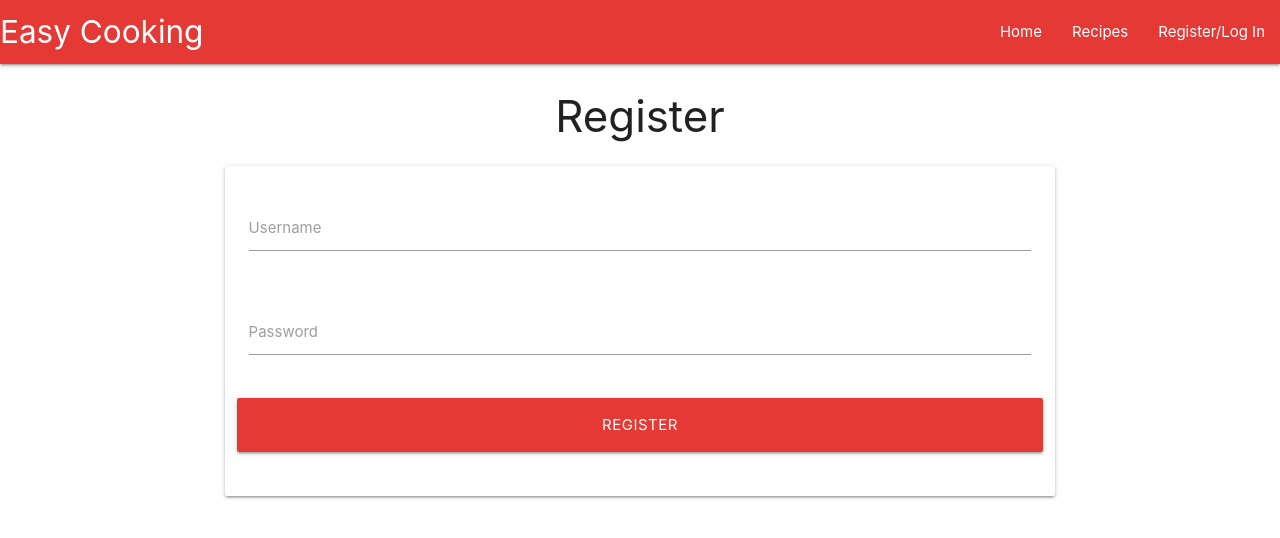
After one commit to Code-Institute-Submissions/ms_project_3-1, a Flask app: page /register in a window 1280 px wide. The commit adds this page. Shown: the top 538 px of the page. Run offline with Flask 2, Linux system fonts and the light colour scheme; some libraries are stand-ins or nearby versions.

Commit message:
Add Register template

```diff
--- a/app.py
+++ b/app.py
@@ -4,6 +4,8 @@ from flask import (
     redirect, request, session, url_for)
 from flask_pymongo import PyMongo
 from bson.objectid import ObjectId
+# Import Werkzeug security helpers
+from werkzeug.security import generate_password_hash, check_password_hash
 if os.path.exists("env.py"):
     import env
 
@@ -27,6 +29,11 @@ def get_recipes():
     return render_template("recipes.html", recipes=recipes)
 
 
+@app.route("/register", methods=["GET", "POST"])
+def register():
+    return render_template("register.html")
+
+
 if __name__ == "__main__":
     app.run(host=os.environ.get("IP"),
             port=int(os.environ.get("PORT")),
--- a/templates/base.html
+++ b/templates/base.html
@@ -16,10 +16,11 @@
         <nav class="nav-extended red darken-1">
             <div class="nav-wrapper">
               <a href="#" class="brand-logo">Easy Cooking</a>
+              <!--?-->
               <ul id="nav-mobile" class="right hide-on-med-and-down">
                 <li><a href="#">Home</a></li>
                 <li><a href="{{ url_for('get_recipes') }}">Recipes</a></li>
-                <li><a href="#">Register/Log In</a></li>
+                <li><a href="{{ url_for('register') }}">Register/Log In</a></li>
               </ul>
             </div>
         </nav>
--- /dev/null
+++ b/templates/register.html
@@ -0,0 +1,31 @@
+{% extends "base.html" %}
+{% block content %}
+
+    <h3 class="center-align">Register</h3>
+
+    <div class="row">
+        <form class="col s12 m8 offset-m2" method="POST" action="{{ url_for('register') }}">
+            <div class="card-panel">
+                <!-- Username -->
+                <div class="row">
+					<div class="input-field col s12">
+						<input id="username" name="username" type="text" minlength="5" class="validate">
+						<label for="username">Username</label>
+					</div>
+                </div>
+                <!-- Password -->
+                <div class="row">
+                    <div class="input-field col s12">
+                        <input id="password" name="password" type="password" class="validate">
+                        <label for="password">Password</label>
+                    </div>
+                </div>
+                <!-- Register -->
+                <div class="row">
+                    <button type="submit" class="col s12 btn-large red darken-1">Register</button>
+                </div>
+            </div>
+        </form>
+    </div>
+
+{% endblock %}
```
